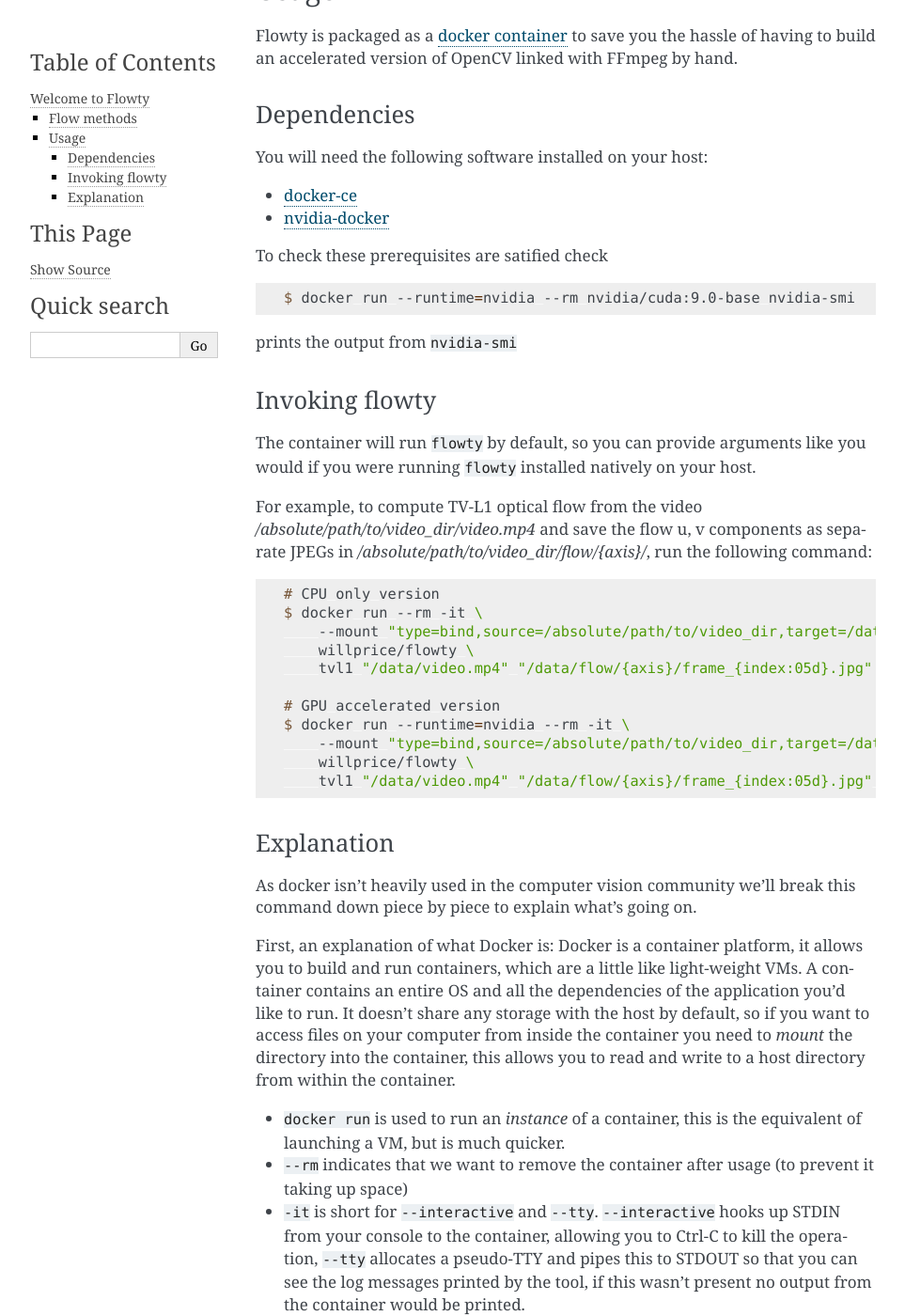
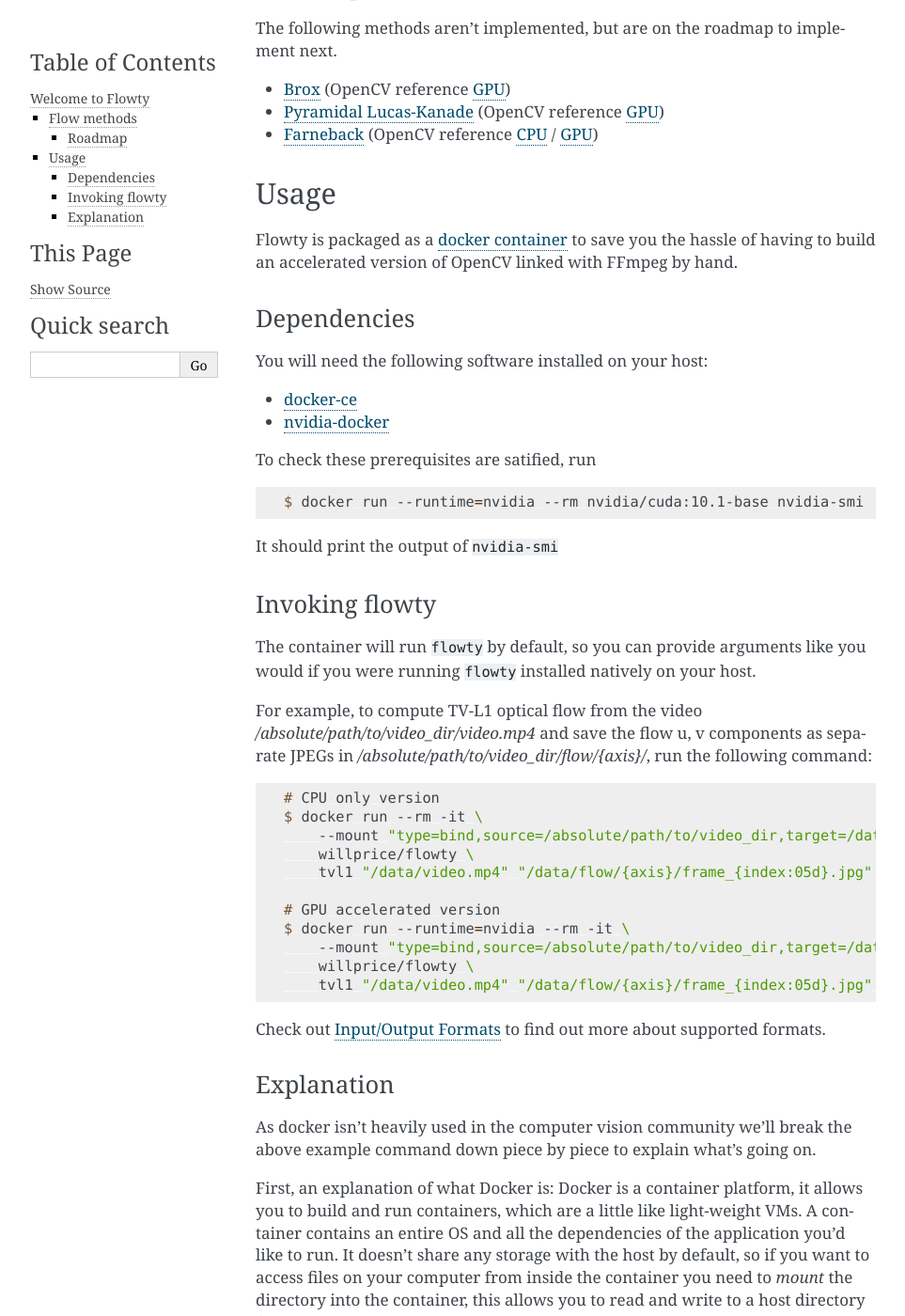
Before and after one commit to willprice/flowty, a Sphinx documentation site: the page built from docs/source/index.rst, in a window 1280 px wide and 1400 px high, scrolled down 343 px. Shown: the whole window at 94% size, without its empty margins (148-1111 px from the left). Built offline with Sphinx 7.4.7, drawn with Linux system fonts in a browser that asks for light colours; pages that are not in the unit, such as notebooks, are missing from menus; some of the changed text lies outside the part shown.

Commit message:
Update docs

```diff
--- a/docs/source/conf.py
+++ b/docs/source/conf.py
@@ -58,6 +58,6 @@
     'github_user': 'willprice',
     'github_repo': 'flowty',
     'github_button': 'true',
-    'description': 'The swiss army knife for extracting optical flow',
+    'description': 'The swiss army knife of computing optical flow',
     'fixed_sidebar': True,
 }
--- a/docs/source/index.rst
+++ b/docs/source/index.rst
@@ -7,9 +7,10 @@
    :maxdepth: 3
 
    index
+   io_formats
    build
 
-Flowty (pronounced `floʊtiː <https://en.wikipedia.org/wiki/Help:IPA/English>`_) is the swiss army knife for extracting `optical flow <https://en.wikipedia.org/wiki/Optical_flow>`_.
+Flowty (pronounced `floʊtiː <https://en.wikipedia.org/wiki/Help:IPA/English>`_) is the swiss army knife of computing `optical flow <https://en.wikipedia.org/wiki/Optical_flow>`_.
 
 
 Flow methods
@@ -22,6 +23,15 @@
   `CPU\ <https://docs.opencv.org/4.1.0/dc/d4d/classcv_1_1optflow_1_1DualTVL1OpticalFlow.html>`_
   / `GPU\ <https://docs.opencv.org/4.1.0/d6/d39/classcv_1_1cuda_1_1OpticalFlowDual__TVL1.html>`_)
 
+
+Roadmap
+-------
+
+The following methods aren't implemented, but are on the roadmap to implement next.
+
+- `Brox <https://lmb.informatik.uni-freiburg.de/people/brox/pub/brox_eccv04_of.pdf>`_ (OpenCV reference `GPU\ <https://docs.opencv.org/4.1.0/d7/d18/classcv_1_1cuda_1_1BroxOpticalFlow.html>`_)
+- `Pyramidal Lucas-Kanade <http://robots.stanford.edu/cs223b04/algo_affine_tracking.pdf>`_ (OpenCV reference `GPU\ <https://docs.opencv.org/4.1.0/d0/da4/classcv_1_1cuda_1_1DensePyrLKOpticalFlow.html>`_)
+- `Farneback <http://www.diva-portal.org/smash/get/diva2:273847/FULLTEXT01.pdf>`_ (OpenCV reference `CPU\ <https://docs.opencv.org/4.1.0/de/d9e/classcv_1_1FarnebackOpticalFlow.html>`_ / `GPU\ <https://docs.opencv.org/4.1.0/d7/d18/classcv_1_1cuda_1_1BroxOpticalFlow.html>`_)
 
 
 Usage
@@ -40,13 +50,13 @@
 - `docker-ce <https://docs.docker.com/install/>`_
 - `nvidia-docker <https://github.com/NVIDIA/nvidia-docker>`_
 
-To check these prerequisites are satified check
+To check these prerequisites are satified, run
 
 .. code-block:: console
 
-    $ docker run --runtime=nvidia --rm nvidia/cuda:9.0-base nvidia-smi
+    $ docker run --runtime=nvidia --rm nvidia/cuda:10.1-base nvidia-smi
 
-prints the output from ``nvidia-smi``
+It should print the output of ``nvidia-smi``
 
 Invoking flowty
 ---------------
@@ -69,11 +79,13 @@
        willprice/flowty \
        tvl1 "/data/video.mp4" "/data/flow/{axis}/frame_{index:05d}.jpg" --cuda
 
+Check out :doc:`io_formats` to find out more about supported formats.
+
 Explanation
 -----------
 
-As docker isn't heavily used in the computer vision community we'll
-break this command down piece by piece to explain what's going on.
+As docker isn't heavily used in the computer vision community we'll break
+the above example command down piece by piece to explain what's going on.
 
 First, an explanation of what Docker is: Docker is a container platform,
 it allows you to build and run containers, which are a little like
```
Also changed, not shown: README.md (+8 -24 lines), docs/source/build.rst (+15 -0 lines), docs/source/io_formats.rst (added, +36 -0 lines).
